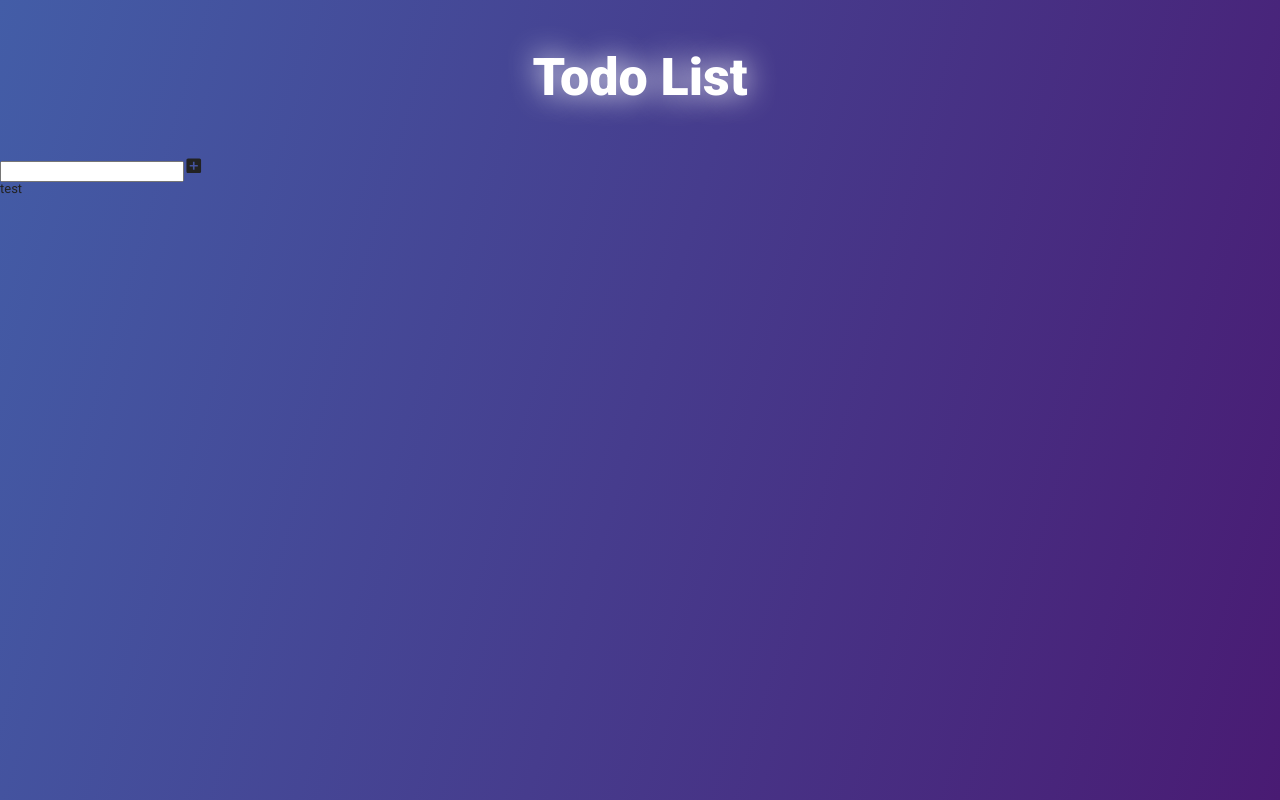
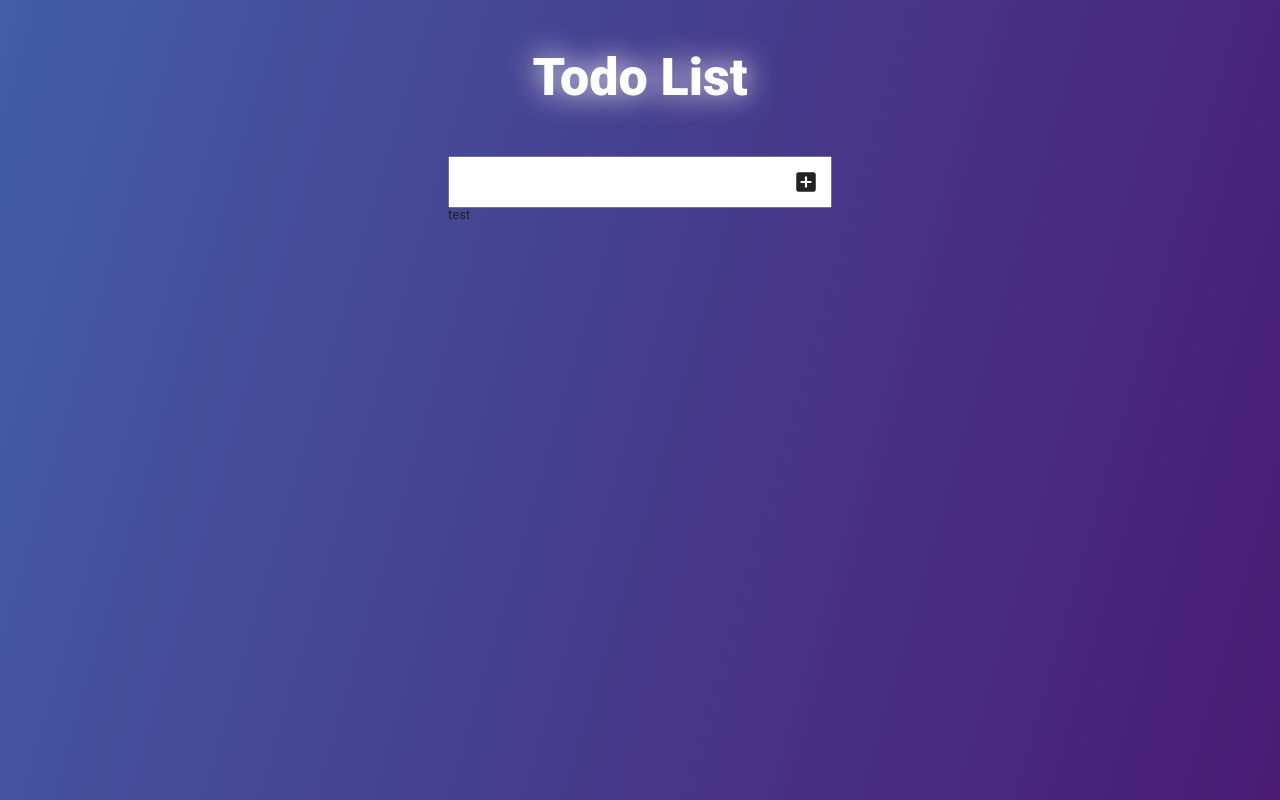
Before and after one commit to Schneizel-el-Britania/react-todo, a React (Create React App) app: page / in a window 1280 px wide. Built offline with nearby package versions, Linux system fonts and the light colour scheme.

Commit message:
Set AddTask style

```diff
--- a/src/common/styles/_variables.scss
+++ b/src/common/styles/_variables.scss
@@ -1,2 +1,4 @@
 $medium-weight: 400;
 $bold-weight: 900;
+
+$todo-item-height: 4rem;
--- /dev/null
+++ b/src/components/TodoList/TaskManager/AddTask/AddTask.module.scss
@@ -0,0 +1,23 @@
+@import "/src/common/styles/variables";
+
+$input-padding: 1rem;
+
+.formContainer {
+  width: 30vw;
+  display: inline-block;
+  position: relative;
+}
+
+.inputTask {
+  padding: $input-padding;
+  width: 100%;
+  height: $todo-item-height;
+}
+
+.formContainer .addBox {
+  height: $todo-item-height;
+  font-size: $todo-item-height / 2;
+  position: absolute;
+  top: 0;
+  right: $input-padding;
+}
--- a/src/components/TodoList/TaskManager/AddTask/index.js
+++ b/src/components/TodoList/TaskManager/AddTask/index.js
@@ -1,11 +1,13 @@
 import React from 'react';
 import AddBoxIcon from '@material-ui/icons/AddBox';
 
+import styles from './AddTask.module.scss';
+
 export default function AddTask() {
   return (
-    <form>
-      <input type="text" />
-      <AddBoxIcon />
+    <form className={styles.formContainer}>
+      <input type="text" className={styles.inputTask}/>
+      <AddBoxIcon className={styles.addBox}/>
     </form>
   )
 }
--- /dev/null
+++ b/src/components/TodoList/TaskManager/TaskManager.module.scss
@@ -0,0 +1,4 @@
+.container{
+  width: fit-content;
+  margin: auto;
+}
--- a/src/components/TodoList/TaskManager/index.js
+++ b/src/components/TodoList/TaskManager/index.js
@@ -3,9 +3,11 @@ import React from 'react';
 import AddTask from './AddTask';
 import FilterTasks from './FilterTasks';
 
+import styles from './TaskManager.module.scss';
+
 export default function TaskManager() {
   return (
-    <article>
+    <article className={styles.container}>
       <AddTask />
       <FilterTasks />
     </article>
```
